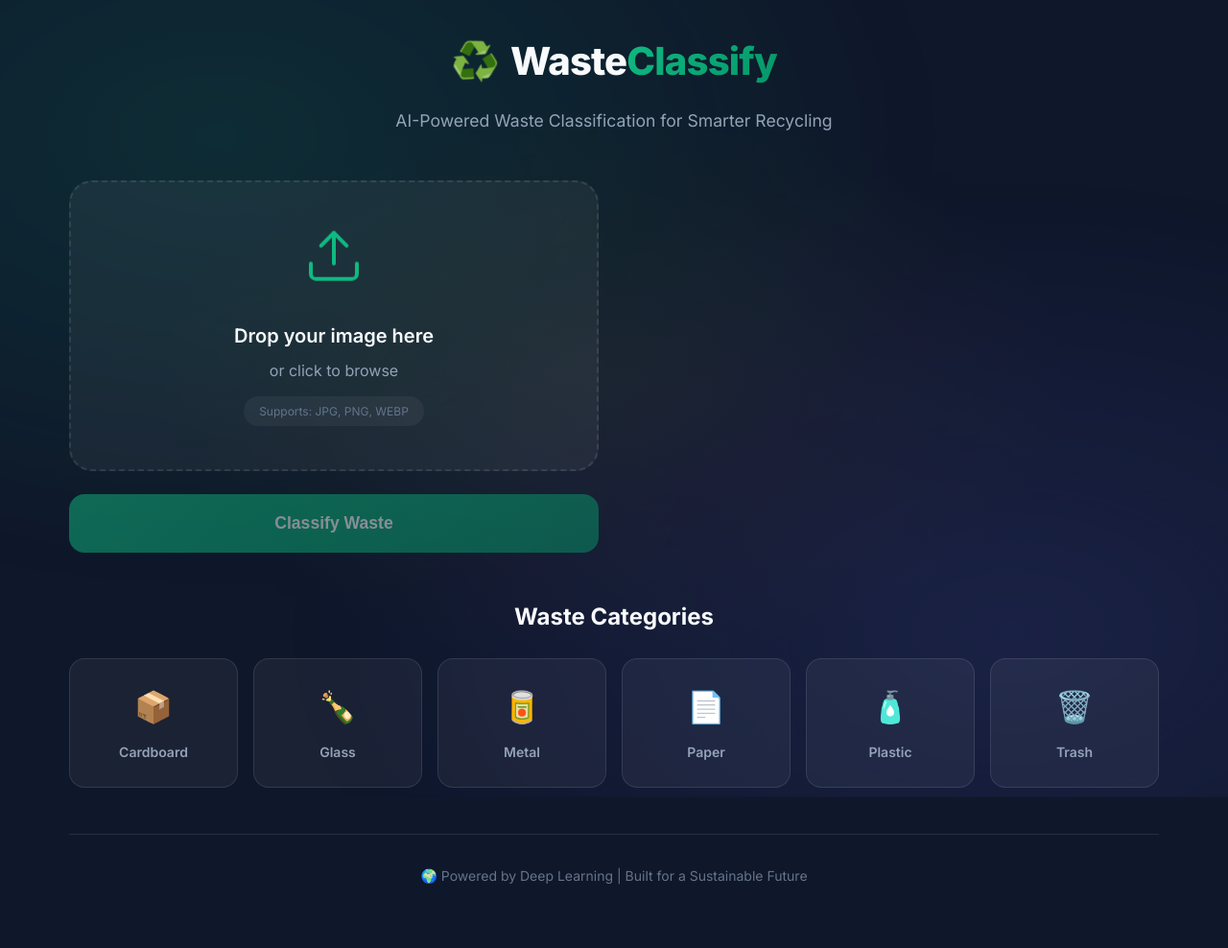
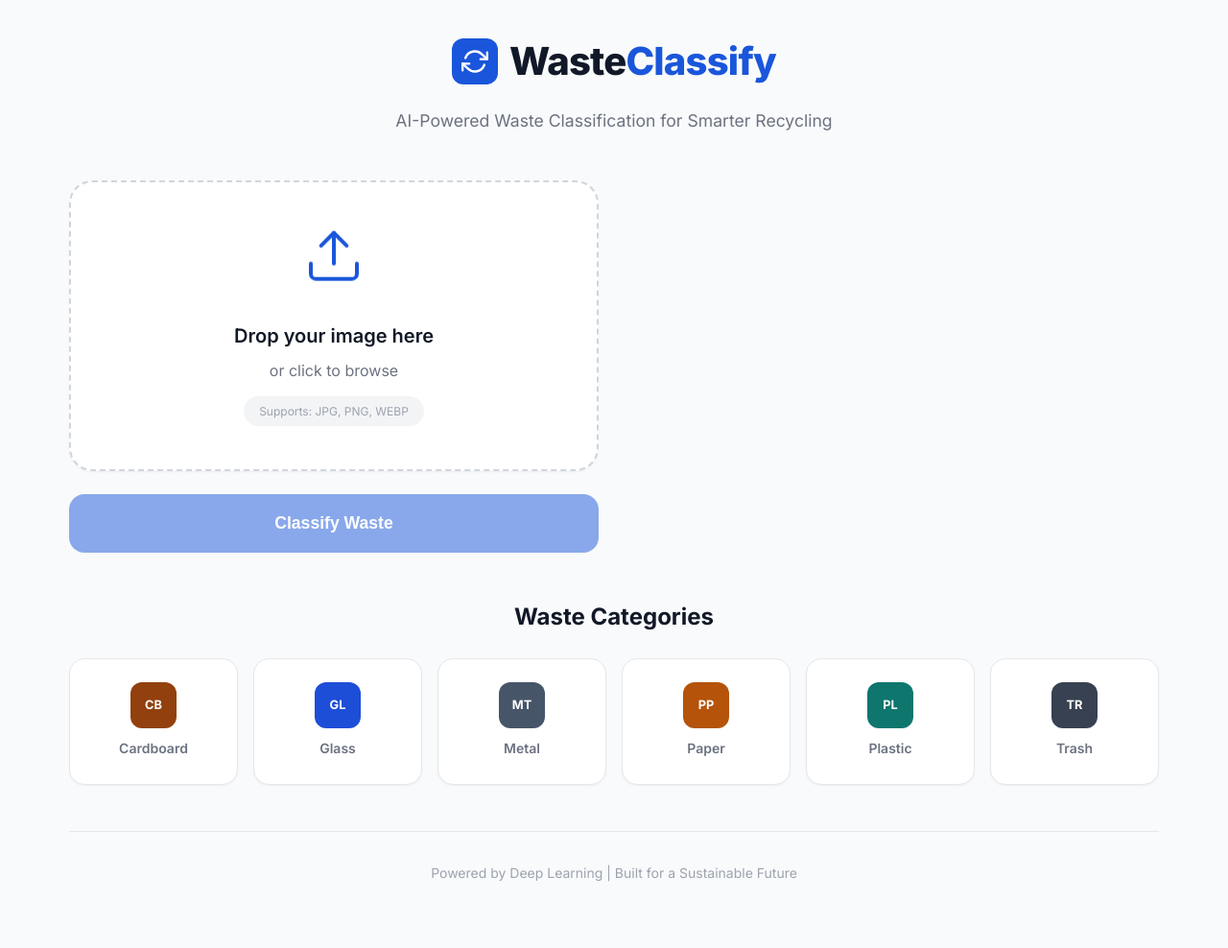
Before and after one commit to rishit2904/garbage-waste-classification, a Flask app: page / in a window 1280 px wide. Shown: the whole page at 96% size. After the commit the page ends 919 px from the top, so only its background shows below. Run offline with Flask 3, Linux system fonts and the light colour scheme.

Commit message:
Redesign: flat light theme, remove all emojis, upgrade training pipeline
UI Changes:
- Replaced dark glassmorphism theme with clean flat light palette
- Removed all gradient backgrounds, replaced with solid colors
- Stripped every emoji from HTML, CSS, Python, and README
- Added SVG icons and text abbreviations (CB, GL, MT, PP, PL, TR)
- Shadows now rgba(0,0,0) only, no color tints or glows

Training Pipeline Improvements:
- Added MD5-based data deduplication before training
- Added data cleaning (NFC normalization, whitespace strip)
- Stratified train/val/test split (70/15/15)
- Increased batch size 32 -> 64, early stopping patience 10 -> 15
- Added per-epoch training log (training_log.json)
- Added precision, recall, F1 (micro) to evaluation
- Added ModelCheckpoint saving best model by val loss
- Added training summary printout

Model Capacity:
- Transfer learning FC: 256 -> 320 hidden units (+25%)
- Custom CNN FC: 512->640, 256->320 (+25%)
- All conv dropout raised to 0.3 minimum

Augmentation:
- Added random crop with 10% padding
- Added explicit brightness +/-0.15, contrast +/-0.1

```diff
--- a/app/app.py
+++ b/app/app.py
@@ -5,7 +5,7 @@ Features:
 - Drag-and-drop image upload
 - Real-time classification with confidence scores
 - Transfer learning with pre-trained ResNet18
-- Beautiful, modern UI
+- Clean, modern UI
 - REST API endpoint
 """
 
@@ -41,41 +41,41 @@ model = None
 device = None
 transform = None
 
-# Class info for recycling tips
+# Class info for recycling tips - no emojis, using text labels
 CLASS_INFO = {
     'cardboard': {
-        'icon': '📦',
-        'color': '#8B4513',
+        'icon': 'CB',
+        'color': '#92400E',
         'recyclable': True,
         'tips': 'Flatten boxes and remove tape/labels. Keep dry.'
     },
     'glass': {
-        'icon': '🍾',
-        'color': '#4169E1',
+        'icon': 'GL',
+        'color': '#1D4ED8',
         'recyclable': True,
         'tips': 'Rinse containers. Separate by color if required locally.'
     },
     'metal': {
-        'icon': '🥫',
-        'color': '#708090',
+        'icon': 'MT',
+        'color': '#475569',
         'recyclable': True,
         'tips': 'Rinse cans. Aluminum and steel are both recyclable.'
     },
     'paper': {
-        'icon': '📄',
-        'color': '#F4A460',
+        'icon': 'PP',
+        'color': '#B45309',
         'recyclable': True,
         'tips': 'Keep clean and dry. No greasy or wet paper.'
     },
     'plastic': {
-        'icon': '🧴',
-        'color': '#20B2AA',
+        'icon': 'PL',
+        'color': '#0F766E',
         'recyclable': True,
         'tips': 'Check recycling number. Rinse containers.'
     },
     'trash': {
-        'icon': '🗑️',
-        'color': '#2F4F4F',
+        'icon': 'TR',
+        'color': '#374151',
         'recyclable': False,
         'tips': 'General waste. Cannot be recycled - goes to landfill.'
     }
@@ -101,9 +101,22 @@ def load_model():
     print("Loading pre-trained ResNet18 model with transfer learning...")
     model = get_model('transfer', pretrained=True)
 
-    # Check for fine-tuned weights
+    # Check for best checkpoint first, then fine-tuned weights
+    checkpoint_path = os.path.join(os.path.dirname(__file__), '..', 'checkpoints', 'best_model', 'model.pth')
     model_path = os.path.join(os.path.dirname(__file__), '..', 'saved_models', 'garbage_classifier_finetuned.pth')
-    if os.path.exists(model_path):
+
+    if os.path.exists(checkpoint_path):
+        try:
+            checkpoint = torch.load(checkpoint_path, map_location=device)
+            if isinstance(checkpoint, dict) and 'model_state_dict' in checkpoint:
+                model.load_state_dict(checkpoint['model_state_dict'])
+            else:
+                model.load_state_dict(checkpoint)
+            print(f"Loaded best checkpoint from: {checkpoint_path}")
+        except Exception as e:
+            print(f"Could not load checkpoint: {e}")
+            print("Falling back to other weights...")
+    elif os.path.exists(model_path):
         try:
             model.load_state_dict(torch.load(model_path, map_location=device))
             print(f"Loaded fine-tuned weights from: {model_path}")
@@ -244,7 +257,7 @@ with app.app_context():
 
 if __name__ == '__main__':
     print("\n" + "="*50)
-    print("🗑️  Garbage Waste Classification System")
+    print("  Garbage Waste Classification System")
     print("="*50)
     print("\nStarting server...")
     print("Open http://localhost:5001 in your browser\n")
--- a/app/static/style.css
+++ b/app/static/style.css
@@ -1,33 +1,42 @@
 /* ==========================================
-   Garbage Waste Classifier - Premium Styles
+   Garbage Waste Classifier - Clean Flat Styles
+   Light Theme with Solid Colors
    ========================================== */
 
 :root {
-    /* Colors */
-    --primary: #10b981;
-    --primary-dark: #059669;
-    --primary-light: #34d399;
-    --secondary: #6366f1;
-    --accent: #f59e0b;
+    /* Primary interactive colors */
+    --primary: #1A56DB;
+    --primary-dark: #1E40AF;
+    --primary-light: #3B82F6;
+    --secondary: #3730A3;
+    --accent: #0F766E;
 
-    --bg-dark: #0f172a;
-    --bg-card: rgba(30, 41, 59, 0.8);
-    --bg-glass: rgba(255, 255, 255, 0.05);
+    /* Neutral surface colors */
+    --bg-page: #F9FAFB;
+    --bg-card: #FFFFFF;
+    --bg-input: #F3F4F6;
+    --bg-muted: #E5E7EB;
 
-    --text-primary: #f8fafc;
-    --text-secondary: #94a3b8;
-    --text-muted: #64748b;
+    /* Text colors */
+    --text-primary: #111827;
+    --text-secondary: #6B7280;
+    --text-muted: #9CA3AF;
 
-    --border-color: rgba(255, 255, 255, 0.1);
+    /* Semantic colors */
+    --success: #15803D;
+    --warning: #B45309;
+    --error: #B91C1C;
+    --info: #1D4ED8;
 
-    /* Gradients */
-    --gradient-primary: linear-gradient(135deg, #10b981 0%, #059669 100%);
-    --gradient-bg: linear-gradient(135deg, #0f172a 0%, #1e293b 50%, #0f172a 100%);
-    --gradient-glass: linear-gradient(135deg, rgba(255,255,255,0.1) 0%, rgba(255,255,255,0.05) 100%);
+    /* Border colors */
+    --border-default: #E5E7EB;
+    --border-strong: #D1D5DB;
+    --border-subtle: #F3F4F6;
 
-    /* Shadows */
-    --shadow-lg: 0 25px 50px -12px rgba(0, 0, 0, 0.5);
-    --shadow-glow: 0 0 40px rgba(16, 185, 129, 0.3);
+    /* Shadows - rgba black only */
+    --shadow-sm: 0 1px 2px rgba(0, 0, 0, 0.05);
+    --shadow-md: 0 1px 3px rgba(0, 0, 0, 0.08);
+    --shadow-lg: 0 1px 3px rgba(0, 0, 0, 0.08);
 
     /* Transitions */
     --transition-fast: 0.15s ease;
@@ -43,31 +52,22 @@
 
 body {
     font-family: 'Inter', -apple-system, BlinkMacSystemFont, sans-serif;
-    background: var(--bg-dark);
+    background: var(--bg-page);
     color: var(--text-primary);
     min-height: 100vh;
     line-height: 1.6;
     overflow-x: hidden;
 }
 
-/* Background Animation */
+/* Background - solid color, no gradient */
 .background-gradient {
     position: fixed;
     top: 0;
     left: 0;
     width: 100%;
     height: 100%;
-    background:
-        radial-gradient(ellipse at 20% 20%, rgba(16, 185, 129, 0.15) 0%, transparent 50%),
-        radial-gradient(ellipse at 80% 80%, rgba(99, 102, 241, 0.15) 0%, transparent 50%),
-        radial-gradient(ellipse at 50% 50%, rgba(245, 158, 11, 0.05) 0%, transparent 50%);
-    animation: bgPulse 10s ease-in-out infinite alternate;
+    background: var(--bg-page);
     z-index: -1;
-}
-
-@keyframes bgPulse {
-    0% { opacity: 0.8; transform: scale(1); }
-    100% { opacity: 1; transform: scale(1.1); }
 }
 
 /* Container */
@@ -104,26 +104,35 @@ body {
 }
 
 .logo-icon {
-    font-size: 2.5rem;
-    animation: spin 10s linear infinite;
+    display: inline-flex;
+    align-items: center;
+    justify-content: center;
+    width: 48px;
+    height: 48px;
+    border-radius: 12px;
+    background: var(--primary);
+    color: #FFFFFF;
+    font-size: 1.25rem;
+    font-weight: 700;
 }
 
-@keyframes spin {
-    from { transform: rotate(0deg); }
-    to { transform: rotate(360deg); }
+.logo-icon svg {
+    width: 28px;
+    height: 28px;
+    stroke: #FFFFFF;
+    fill: none;
+    stroke-width: 2;
 }
 
 .logo h1 {
     font-size: 2.5rem;
     font-weight: 800;
     letter-spacing: -0.02em;
+    color: var(--text-primary);
 }
 
 .highlight {
-    background: var(--gradient-primary);
-    -webkit-background-clip: text;
-    -webkit-text-fill-color: transparent;
-    background-clip: text;
+    color: var(--primary);
 }
 
 .tagline {
@@ -154,8 +163,8 @@ body {
 }
 
 .upload-container {
-    background: var(--bg-glass);
-    border: 2px dashed var(--border-color);
+    background: var(--bg-card);
+    border: 2px dashed var(--border-strong);
     border-radius: 1.5rem;
     padding: 3rem 2rem;
     text-align: center;
@@ -163,6 +172,7 @@ body {
     transition: all var(--transition-normal);
     position: relative;
     overflow: hidden;
+    box-shadow: var(--shadow-sm);
 }
 
 .upload-container::before {
@@ -172,7 +182,7 @@ body {
     left: 0;
     width: 100%;
     height: 100%;
-    background: var(--gradient-primary);
+    background: var(--bg-input);
     opacity: 0;
     transition: opacity var(--transition-normal);
 }
@@ -213,6 +224,7 @@ body {
     font-size: 1.25rem;
     font-weight: 600;
     margin-bottom: 0.5rem;
+    color: var(--text-primary);
 }
 
 .upload-content p {
@@ -224,7 +236,7 @@ body {
     font-size: 0.75rem;
     color: var(--text-muted);
     padding: 0.5rem 1rem;
-    background: var(--bg-glass);
+    background: var(--bg-input);
     border-radius: 2rem;
 }
 
@@ -283,8 +296,8 @@ body {
     font-weight: 600;
     border: none;
     border-radius: 1rem;
-    background: var(--gradient-primary);
-    color: white;
+    background: var(--primary);
+    color: #FFFFFF;
     cursor: pointer;
     transition: all var(--transition-normal);
     position: relative;
@@ -515,6 +554,7 @@ body {
     font-weight: 700;
     text-align: center;
     margin-bottom: 1.5rem;
+    color: var(--text-primary);
 }
 
 .categories-grid {
@@ -536,31 +576,47 @@ body {
 }
 
 .category-card {
-    background: var(--bg-glass);
-    border: 1px solid var(--border-color);
+    background: var(--bg-card);
+    border: 1px solid var(--border-default);
     border-radius: 1rem;
     padding: 1.5rem 1rem;
     text-align: center;
     transition: all var(--transition-normal);
     cursor: default;
+    box-shadow: var(--shadow-sm);
 }
 
 .category-card:hover {
-    background: rgba(255, 255, 255, 0.08);
+    background: var(--bg-input);
     transform: translateY(-2px);
+    box-shadow: var(--shadow-md);
 }
 
 .category-card.active {
     border-color: var(--primary);
-    background: rgba(16, 185, 129, 0.1);
-    box-shadow: 0 0 20px rgba(16, 185, 129, 0.2);
+    background: #EFF6FF;
+    box-shadow: var(--shadow-md);
 }
 
 .cat-icon {
-    display: block;
-    font-size: 2rem;
-    margin-bottom: 0.5rem;
+    display: flex;
+    align-items: center;
+    justify-content: center;
+    width: 48px;
+    height: 48px;
+    margin: 0 auto 0.5rem;
+    border-radius: 12px;
+    font-size: 0.8rem;
+    font-weight: 700;
+    color: #FFFFFF;
 }
+
+.cat-icon.cardboard-icon { background: #92400E; }
+.cat-icon.glass-icon { background: #1D4ED8; }
+.cat-icon.metal-icon { background: #475569; }
+.cat-icon.paper-icon { background: #B45309; }
+.cat-icon.plastic-icon { background: #0F766E; }
+.cat-icon.trash-icon { background: #374151; }
 
 .cat-name {
     font-size: 0.875rem;
@@ -576,7 +632,7 @@ body {
 .footer {
     text-align: center;
     padding: 2rem 0;
-    border-top: 1px solid var(--border-color);
+    border-top: 1px solid var(--border-default);
 }
 
 .footer p {
--- a/app/templates/index.html
+++ b/app/templates/index.html
@@ -4,6 +4,7 @@
     <meta charset="UTF-8">
     <meta name="viewport" content="width=device-width, initial-scale=1.0">
     <title>Garbage Waste Classifier | AI-Powered Recycling</title>
+    <meta name="description" content="AI-powered waste classification system using deep learning. Classify waste into recyclable categories with drag-and-drop image upload.">
     <link rel="preconnect" href="https://fonts.googleapis.com">
     <link rel="preconnect" href="https://fonts.gstatic.com" crossorigin>
     <link href="https://fonts.googleapis.com/css2?family=Inter:wght@300;400;500;600;700;800&display=swap" rel="stylesheet">
@@ -16,7 +17,13 @@
         <!-- Header -->
         <header class="header">
             <div class="logo">
-                <span class="logo-icon">♻️</span>
+                <span class="logo-icon">
+                    <svg xmlns="http://www.w3.org/2000/svg" viewBox="0 0 24 24" fill="none" stroke="currentColor" stroke-width="2" stroke-linecap="round" stroke-linejoin="round">
+                        <polyline points="23 4 23 10 17 10"></polyline>
+                        <polyline points="1 20 1 14 7 14"></polyline>
+                        <path d="M3.51 9a9 9 0 0 1 14.85-3.36L23 10M1 14l4.64 4.36A9 9 0 0 0 20.49 15"></path>
+                    </svg>
+                </span>
                 <h1>Waste<span class="highlight">Classify</span></h1>
             </div>
             <p class="tagline">AI-Powered Waste Classification for Smarter Recycling</p>
@@ -64,7 +71,7 @@
             <section class="results-section" id="resultsSection">
                 <div class="result-card">
                     <div class="result-header">
-                        <span class="result-icon" id="resultIcon">🗑️</span>
+                        <span class="result-icon" id="resultIcon">--</span>
                         <div class="result-info">
                             <h2 id="resultClass">--</h2>
                             <div class="confidence-bar">
@@ -75,12 +82,12 @@
                     </div>
 
                     <div class="recyclable-badge" id="recyclableBadge">
-                        <span class="badge-icon">♻️</span>
+                        <span class="badge-icon">&#x2713;</span>
                         <span class="badge-text">Recyclable</span>
                     </div>
 
                     <div class="tips-box" id="tipsBox">
-                        <h4>💡 Recycling Tips</h4>
+                        <h4>Recycling Tips</h4>
                         <p id="tipsText">--</p>
                     </div>
 
@@ -98,27 +105,27 @@
             <h2>Waste Categories</h2>
             <div class="categories-grid">
                 <div class="category-card" data-category="cardboard">
-                    <span class="cat-icon">📦</span>
+                    <span class="cat-icon cardboard-icon">CB</span>
                     <span class="cat-name">Cardboard</span>
                 </div>
                 <div class="category-card" data-category="glass">
-                    <span class="cat-icon">🍾</span>
+                    <span class="cat-icon glass-icon">GL</span>
                     <span class="cat-name">Glass</span>
                 </div>
                 <div class="category-card" data-category="metal">
-                    <span class="cat-icon">🥫</span>
+                    <span class="cat-icon metal-icon">MT</span>
                     <span class="cat-name">Metal</span>
                 </div>
                 <div class="category-card" data-category="paper">
-                    <span class="cat-icon">📄</span>
+                    <span class="cat-icon paper-icon">PP</span>
                     <span class="cat-name">Paper</span>
                 </div>
                 <div class="category-card" data-category="plastic">
-                    <span class="cat-icon">🧴</span>
+                    <span class="cat-icon plastic-icon">PL</span>
                     <span class="cat-name">Plastic</span>
                 </div>
                 <div class="category-card" data-category="trash">
-                    <span class="cat-icon">🗑️</span>
+                    <span class="cat-icon trash-icon">TR</span>
                     <span class="cat-name">Trash</span>
                 </div>
             </div>
@@ -126,7 +133,7 @@
 
         <!-- Footer -->
         <footer class="footer">
-            <p>🌍 Powered by Deep Learning | Built for a Sustainable Future</p>
+            <p>Powered by Deep Learning | Built for a Sustainable Future</p>
         </footer>
     </div>
 
@@ -139,6 +146,16 @@
         const clearBtn = document.getElementById('clearBtn');
         const classifyBtn = document.getElementById('classifyBtn');
         const resultsSection = document.getElementById('resultsSection');
+
+        // Category icon abbreviations map
+        const CATEGORY_LABELS = {
+            'cardboard': 'CB',
+            'glass': 'GL',
+            'metal': 'MT',
+            'paper': 'PP',
+            'plastic': 'PL',
+            'trash': 'TR'
+        };
 
         let currentFile = null;
 
@@ -230,8 +247,9 @@
 
         // Display results
         function displayResults(result) {
-            // Update main result
-            document.getElementById('resultIcon').textContent = result.icon;
+            // Update main result icon with text abbreviation
+            const label = CATEGORY_LABELS[result.class] || '--';
+            document.getElementById('resultIcon').textContent = label;
             document.getElementById('resultClass').textContent =
                 result.class.charAt(0).toUpperCase() + result.class.slice(1);
 
@@ -245,10 +263,10 @@
             const badge = document.getElementById('recyclableBadge');
             if (result.recyclable) {
                 badge.classList.remove('not-recyclable');
-                badge.innerHTML = '<span class="badge-icon">♻️</span><span class="badge-text">Recyclable</span>';
+                badge.innerHTML = '<span class="badge-icon">&#x2713;</span><span class="badge-text">Recyclable</span>';
             } else {
                 badge.classList.add('not-recyclable');
-                badge.innerHTML = '<span class="badge-icon">⚠️</span><span class="badge-text">Not Recyclable</span>';
+                badge.innerHTML = '<span class="badge-icon">&#x2717;</span><span class="badge-text">Not Recyclable</span>';
             }
 
             // Update tips
```
Also changed, not shown: other parts of app/static/style.css (+48 -20 lines), model/augmentation.py (+32 -7 lines), model/cnn_model.py (+24 -13 lines), model/train.py (+189 -29 lines), README.md, 1 other file.
